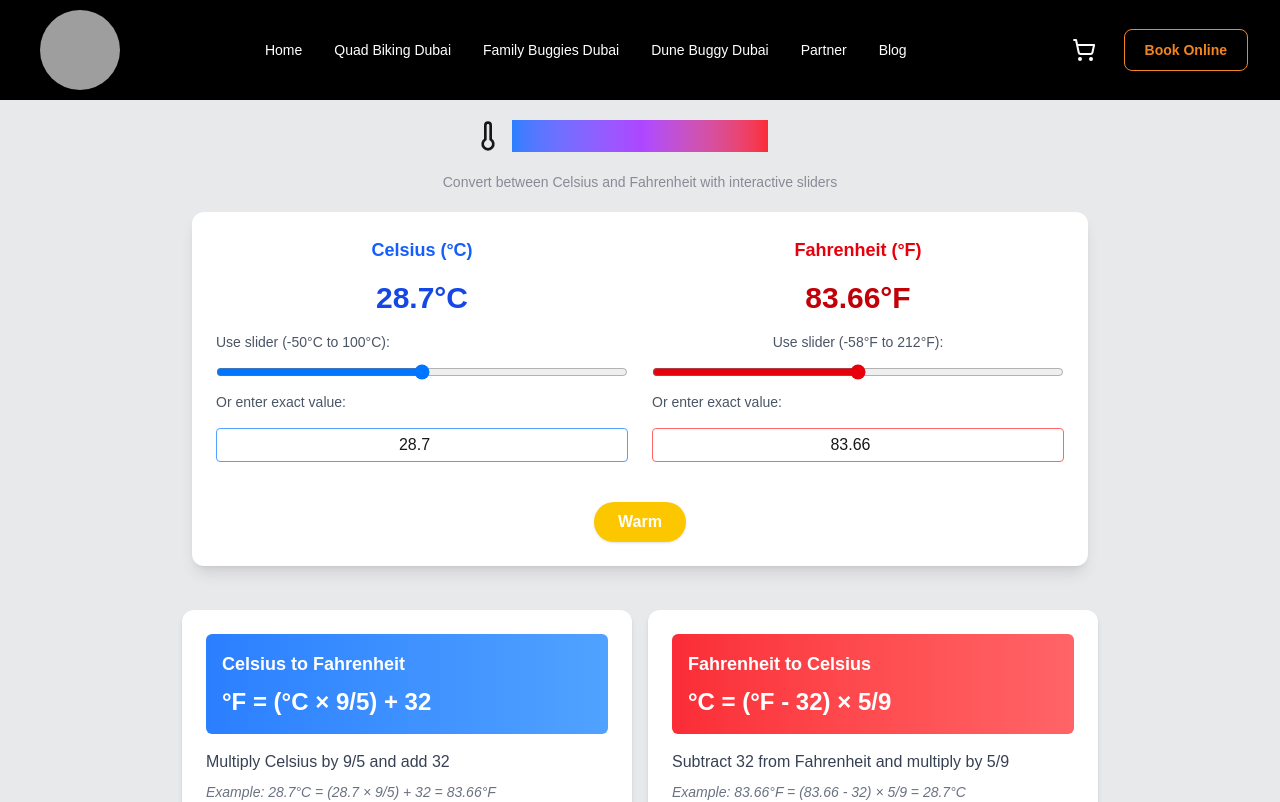
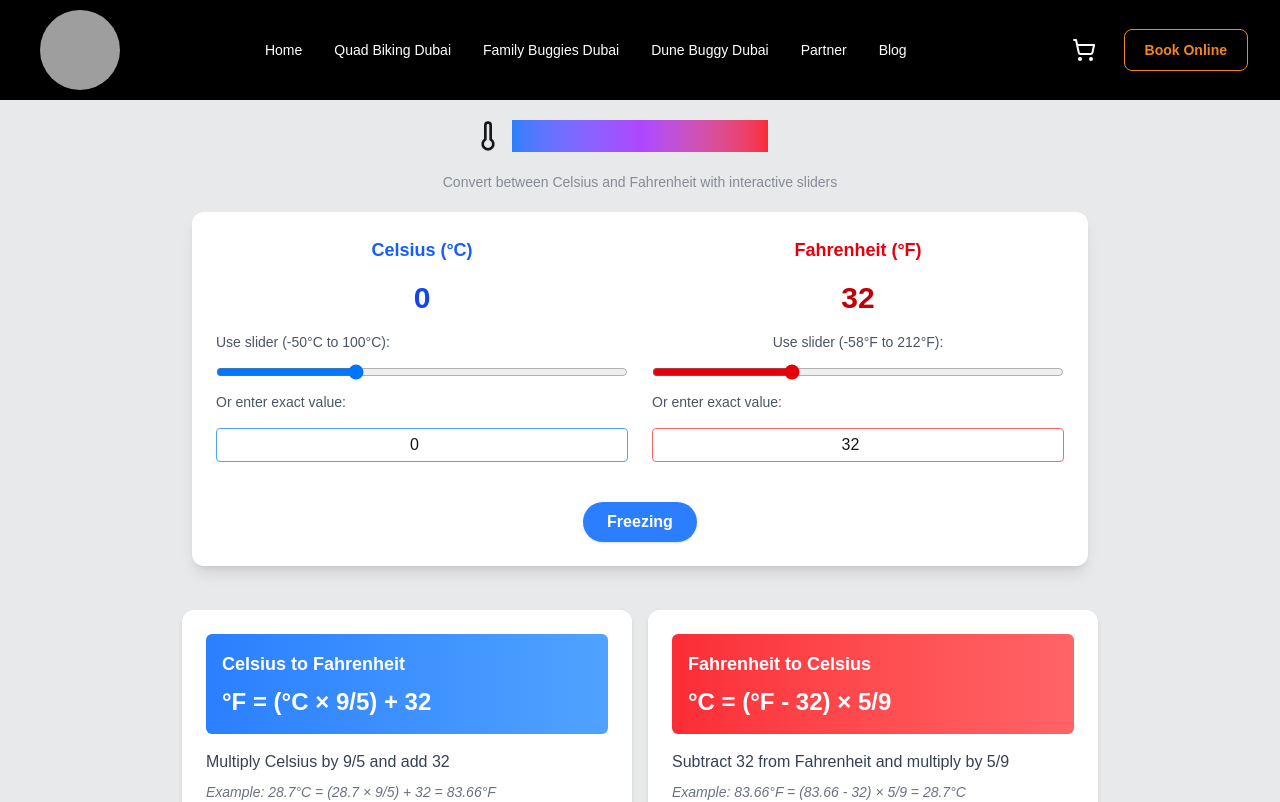
Before and after one commit to Arhum-Zeshan/web-tailwind, a Next.js app: page /tempapp in a window 1280 px wide. Shown: the top 802 px of the page. Built offline with nearby package versions, Linux system fonts and the light colour scheme; grey boxes are pictures that could not be loaded.

Commit message:
slider activation
new:
step

```diff
--- a/app/components/TempApp.tsx
+++ b/app/components/TempApp.tsx
@@ -1,9 +1,24 @@
+"use client";
 import { Thermometer } from "lucide-react";
 import React from "react";
 import AllCards from "./FormulaCard";
 import TemperatureFacts from "./FactCards";
+import { useState } from "react";
 
 const TempApp = () => {
+  const [celsius, setCelsius] = useState(0);
+  const Fahrenheit = (celsius * 9) / 5 + 32;
+
+
+  const Status = () => {
+    if (celsius <= 0) return { label: "Freezing", color: "bg-blue-500" };
+    if (celsius <= 20) return { label: "Cold", color: "bg-cyan-500" };
+    if (celsius <= 30) return { label: "Warm", color: "bg-yellow-400" };
+    if (celsius <= 40) return { label: "Hot", color: "bg-orange-500" };
+    return { label: "Extreme", color: "bg-red-600" };
+  };
+  const status = Status();
+
   return (
     <div className="flex flex-col items-center bg-[#E8E9EB] w-screen h-fit gap-y-5 pb-10">
       <div className="w-64 h-8 bg-gradient-to-r from-blue-500 via-purple-500 to-red-500 mt-5 flex items-center">
@@ -18,20 +33,27 @@ const TempApp = () => {
           <h2 className="text-lg font-semibold text-blue-600 text-center">
             Celsius (°C)
           </h2>
-          <p className="text-3xl font-bold text-blue-700 text-center">28.7°C</p>
+          <p className="text-3xl font-bold text-blue-700 text-center">
+            {celsius}
+          </p>
           <label className="text-sm text-gray-600 ">
             Use slider (-50°C to 100°C):
           </label>
           <input
             type="range"
             min={-50}
+            step={0.1}
             max={100}
+            value={celsius}
+            onChange={(e) => setCelsius(parseFloat(e.target.value))}
             className="w-full h-2 bg-gray-200 rounded-lg cursor-pointer  "
           />
           <label className="text-sm text-gray-600">Or enter exact value:</label>
           <input
             type="number"
-            value={28.7}
+            value={celsius}
+            step="0.1"
+            onChange={(e) => setCelsius(parseFloat(e.target.value))}
             className="border border-blue-400 rounded px-2 py-1 w-full text-center "
           />
         </div>
@@ -41,7 +63,9 @@ const TempApp = () => {
           <h2 className="text-lg font-semibold text-red-600 text-center">
             Fahrenheit (°F)
           </h2>
-          <p className="text-3xl font-bold text-red-700 text-center">83.66°F</p>
+          <p className="text-3xl font-bold text-red-700 text-center">
+            {Fahrenheit}
+          </p>
           <label className="text-sm text-gray-600 text-center">
             Use slider (-58°F to 212°F):
           </label>
@@ -49,26 +73,33 @@ const TempApp = () => {
             type="range"
             min={-58}
             max={212}
+            step={0.1}
+            value={Fahrenheit}
+            onChange={(e) =>
+              setCelsius(((parseFloat(e.target.value) - 32) * 5) / 9)
+            }
             className="w-full h-2 bg-gray-200 rounded-lg  accent-red-600"
           />
           <label className="text-sm text-gray-600">Or enter exact value:</label>
-          <input
+         <input
             type="number"
-            value={83.66}
-            className="border border-red-400 rounded px-2 py-1 w-full text-center focus:outline-none focus:ring-2 focus:ring-red-300"
-            readOnly
+            value={Fahrenheit}
+            step="0.1"
+            onChange={(e) => setCelsius(((parseFloat(e.target.value) - 32) * 5) / 9)}
+            className="border border-red-400 rounded px-2 py-1 w-full text-center focus:outline-none focus:ring-2 focus:ring-red-300 "
           />
         </div>
 
         <div className="col-span-1 md:col-span-2 flex justify-center pt-4">
-          <button className="bg-yellow-400 text-white px-6 py-2 rounded-full font-semibold shadow hover:bg-yellow-500 transition duration-300">
-            Warm
+          <button
+            className={`${status.color} text-white px-6 py-2 rounded-full font-semibold shadow  transition duration-300`}
+          >
+            {status.label}
           </button>
         </div>
-
       </div>
-       <AllCards/>
-       <TemperatureFacts/>
+      <AllCards />
+      <TemperatureFacts />
     </div>
   );
 };
```
